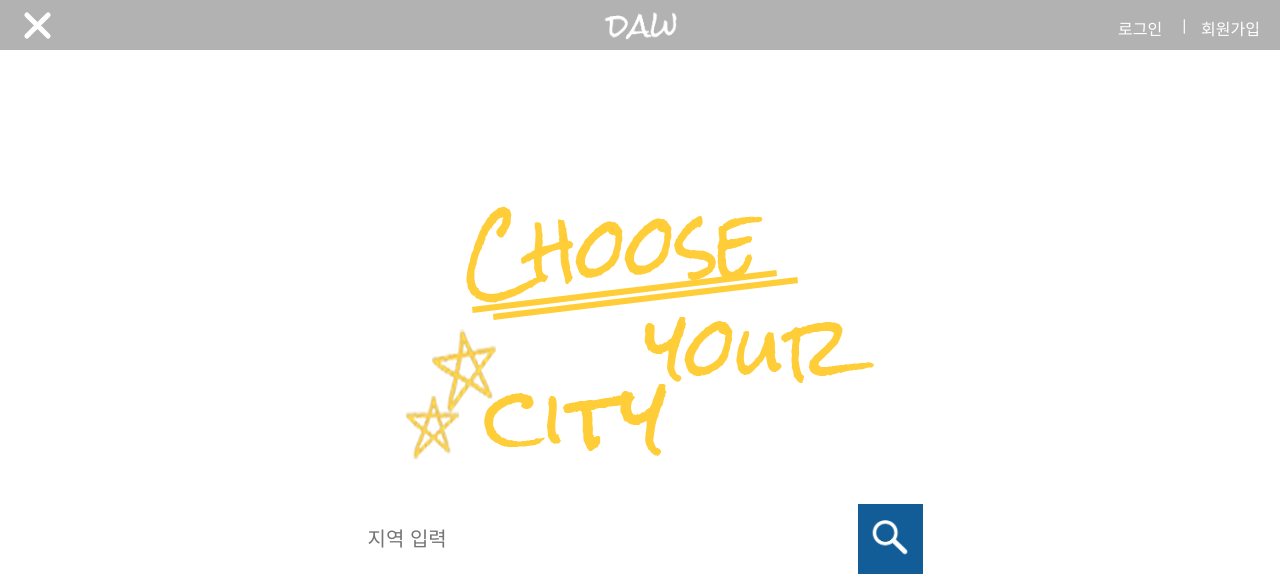
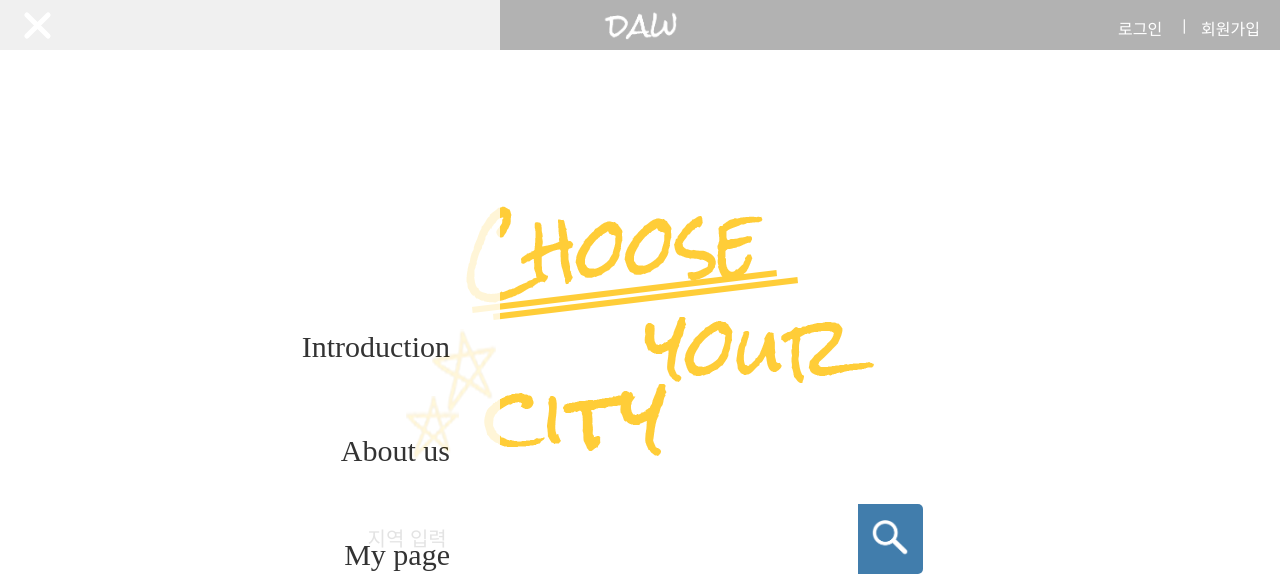
Before and after one commit to BCU-programming/DAWproject, a plain HTML site: page main.html in a window 1280 px wide. Both pictures are taken after a click on the link 37 px from the left and 25 px from the top of the page. Drawn offline with Linux system fonts and the light colour scheme; files whose address does not match are found by name; a web font is replaced by a local one.

Commit message:
햄버거 메뉴 펼치기 및 내용

```diff
--- a/css/main.css
+++ b/css/main.css
@@ -2,8 +2,8 @@ body {
   background: url("../imgs/배경.jpg") no-repeat;
   background-size: cover;
   margin: 0%;
+  z-index: 1;
 }
-
 
 
 .main_container {
@@ -26,6 +26,7 @@ body {
   float: left;
   background: var(--color-white);
   font-size: var(--font-micro);
+  border-radius: 5px 0 0 5px;
 }
 
 input::placeholder {
@@ -38,12 +39,13 @@ input::placeholder {
   height: 70px;
   border: 0px;
   background: var(--color-blue-green);
-  opacity: 1;
+  opacity: 0.8;
   cursor: pointer;
+  border-radius: 0 5px 5px 0px;
 }
 
 .search_button:hover {
-  opacity: 0.6;
+  opacity: 1;
 }
 
 .search_icon {
@@ -89,12 +91,24 @@ input::placeholder {
   margin-right: 15px;
 }
 
+.login_join_info .goto_login {
+  margin-right: 20px;
+}
+
+.login_join_info .goto_join {
+  margin-right: 20px;
+}
+
 a:link,
 a:visited {
-  margin-right: 20px;
   text-decoration: none;
   color: var(--color-white);
 }
+
+a:hover {
+  text-decoration: underline;
+}
+
 
 /* hamburger menu */
 
@@ -120,6 +134,7 @@ a:visited {
   height: 5px;
   background-color: var(--color-white);
   border-radius: 4px;
+  opacity: 1;
 }
 
 .menu_trigger span:nth-of-type(1){
@@ -146,3 +161,39 @@ a:visited {
 .menu_trigger.active span:nth-of-type(3) {
   transform: translateY(-10px) rotate(45deg);
 }
+
+/* Menu Wrap */
+
+.menu_wrap {
+  background-color: var(--color-white);
+  position: absolute;
+  position: fixed;
+  top: 0;
+  left: -500px;
+  width: 500px;
+  height: 1000px; /* 수정 필요 */
+  opacity: 0.8;
+  transition: left 0.3s eaee-in;
+}
+
+.menu_wrap.on {
+  left: 0;
+}
+
+.menu_wrap ul {
+  font-family: 'Abhaya Libre', serif;
+  list-style: none;
+  font-size:  var(--font-small);
+  text-align: right;
+  position: relative;
+  top: 30%;
+  padding-right: 50px;
+}
+
+.menu_wrap ul li {
+  margin-bottom: 70px;
+}
+
+.menu_wrap ul li a {
+  color: var(--color-black);
+}
--- a/js/hamburger_menu.js
+++ b/js/hamburger_menu.js
@@ -1,6 +1,14 @@
 window.onload=()=>{
     const menuTrigger = document.querySelector('.menu_trigger');
+    const menuWrap = document.querySelector(".menu_wrap");
     menuTrigger.addEventListener('click', (event)=> {
         event.currentTarget.classList.toggle('active')
+        if(menuWrap.classList.contains("on")) {
+            menuWrap.classList.remove("on");
+        }
+        else {
+            menuWrap.classList.add("on");
+        }
     });
+
 }
--- a/main.html
+++ b/main.html
@@ -15,13 +15,31 @@
     <link rel="preconnect" href="https://fonts.googleapis.com">
     <link rel="preconnect" href="https://fonts.gstatic.com" crossorigin>
     <link href="https://fonts.googleapis.com/css2?family=Georama:ital,wght@1,300&family=Nanum+Gothic:wght@400;700;800&display=swap" rel="stylesheet">
+    <link href="https://fonts.googleapis.com/css2?family=Abhaya+Libre:wght@500&display=swap" rel="stylesheet">
 </head>
 <body>
+
     <!--Navbar-->
-
     <nav class="navbar">
         <div class="navbar_container">
-            <a class="menu_trigger" href = "#" >
+
+            <!--Hamburger Menu-->
+            <div class="menu_wrap">
+                <ul class="menu_list">
+                    <li class="menu_introduction">
+                        <a href="" class="introduction">Introduction</a>
+                    </li>
+                    <li class="menu_aboutus">
+                        <a href="" class="aboutus">About us</a>
+                    </li>
+                    <li class="menu_mypage">
+                        <a href="" class="mypage">My page</a>
+                    </li>
+                </ul>
+
+            </div>
+
+            <a class="menu_trigger" href="#" >
                 <span></span>
                 <span></span>
                 <span></span>
```
